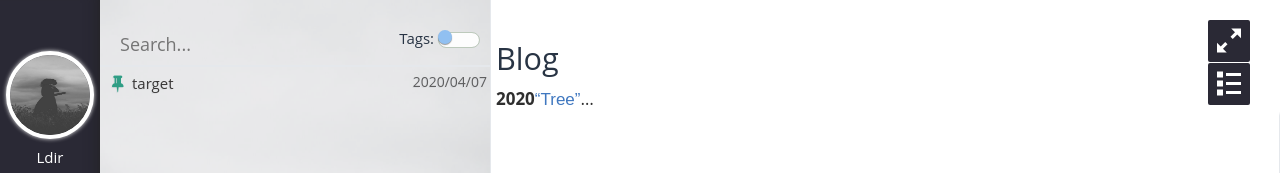
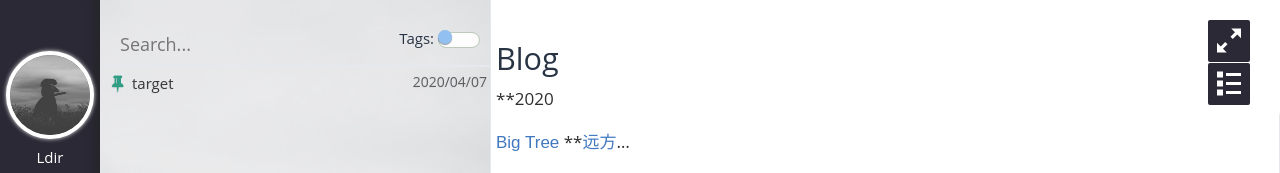
Before and after one commit to Ldir1030/Ldir1030.github.io, a plain HTML site: page archives/2020/04/index.html in a window 1280 px wide. Shown: the top 173 px of the page. Drawn offline with nearby package versions, Linux system fonts and the light colour scheme; some packages are replaced by stand-ins of ours; no server answers; a script that the page names is missing; files whose address does not match are found by name.

Commit message:
Site updated: 2020-04-07 21:21:51

```diff
--- a/archives/2020/04/index.html
+++ b/archives/2020/04/index.html
@@ -232,7 +232,8 @@
     }
 </style>
 </div>
-            <h1 id="Blog"><a href="#Blog" class="headerlink" title="Blog"></a>Blog</h1><p><strong>2020</strong><br><a href="love/index.html"示例链接"">“Tree”</a><br>…</p>
+            <h1 id="Blog"><a href="#Blog" class="headerlink" title="Blog"></a>Blog</h1><p>**2020</p>
+<p> <a href="indexs.md">Big Tree</a> **<br><a href="https://cdn.colorhub.me/XrjkLcR20F-I6WNR8T9ebZIrwUHFagwmBYSSRF0N6u0/auto/0/500/ce/0/bG9jYWw6Ly8vYzQv/M2QvOWJiOTA4YTA3/YjQ0MGM5MmMwNjBh/MTRhZjE1ZGJkNDg2/YzM5YzQzZC5qcGc.jpg" title="你">远方</a><br>…</p>
 
         </article>
 
```
Also changed, not shown: archives/2020/index.html (+2 -1 lines), archives/index.html (+2 -1 lines), index.html (+2 -1 lines), sitemap.xml (+7 -7 lines), tags/第一篇文章/index.html (+2 -1 lines), 2 other files.
